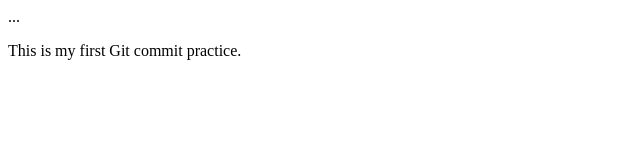
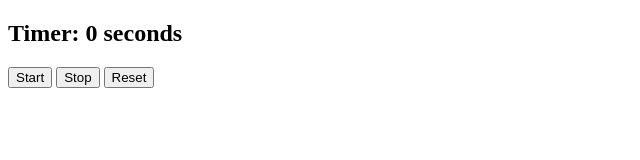
Before and after one commit to suniley19/Assignment-2_InternetTools-Multi-games-platform-, a plain HTML site: page index.html in a window 1280 px wide. Shown: the whole page, without its empty margins (0-640 px from the left). Drawn offline with Linux system fonts and the light colour scheme.

Commit message:
Changed the whole html file

```diff
--- a/index.html
+++ b/index.html
@@ -1,2 +1,39 @@
-<!doctype html> ...
-<p>This is my first Git commit practice.</p>
+<!DOCTYPE html>
+<html lang="en">
+<head>
+  <meta charset="UTF-8">
+  <title>Timer Example</title>
+</head>
+<body>
+  <h2>Timer: <span id="timer">0</span> seconds</h2>
+
+  <button onclick="startTimer()">Start</button>
+  <button onclick="stopTimer()">Stop</button>
+  <button onclick="resetTimer()">Reset</button>
+
+  <script>
+    let count = 0;
+    let timer = null;
+
+    function startTimer() {
+      if (!timer) {
+        timer = setInterval(() => {
+          count++;
+          document.getElementById("timer").textContent = count;
+        }, 10);
+      }
+    }
+
+    function stopTimer() {
+      clearInterval(timer);
+      timer = null;
+    }
+
+    function resetTimer() {
+      stopTimer();
+      count = 0;
+      document.getElementById("timer").textContent = count;
+    }
+  </script>
+</body>
+</html>
```
